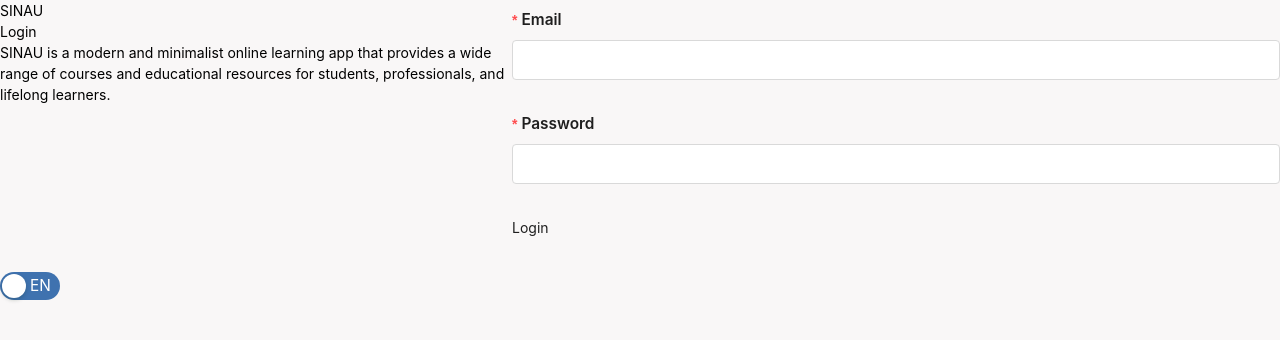
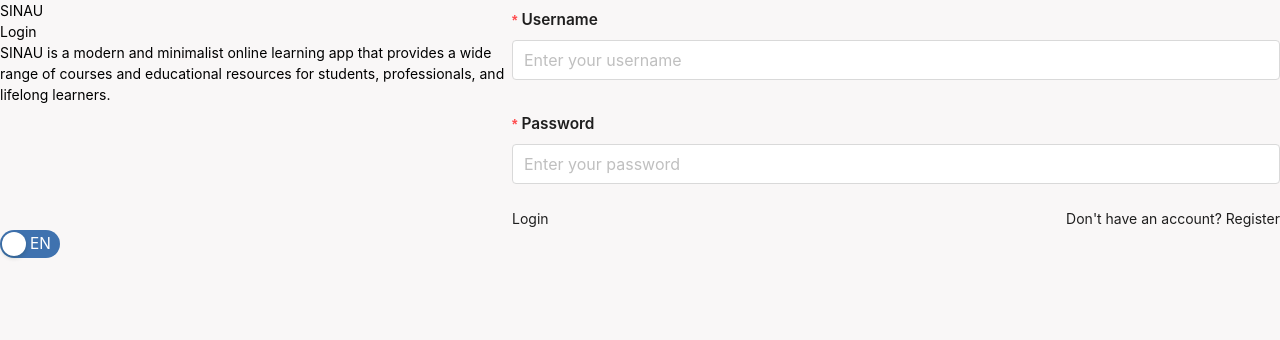
Before and after one commit to mferdiyanzah/milestone-project-2, a React (Vite) app: page /auth/login in a window 1280 px wide. Shown: the top 340 px of the page. Built offline with nearby package versions, Linux system fonts and the light colour scheme.

Commit message:
feat: add login mechanism

```diff
--- a/src/components/account-information/index.tsx
+++ b/src/components/account-information/index.tsx
@@ -1,9 +1,9 @@
 import { Form, Input, Modal, Row } from "antd";
 import { useEffect, useState } from "react";
+import { useTranslation } from "react-i18next";
+import { useNavigate } from "react-router-dom";
+import useAuth from "../../hooks/useAuth";
 import useFormContext from "../../pages/register/register.context";
-import { useTranslation } from "react-i18next";
-import { useLocalStorage } from "../../hooks/useLocalStorage";
-import { useNavigate } from "react-router-dom";
 
 const AccountInformation = () => {
   const { t } = useTranslation();
@@ -11,7 +11,7 @@ const AccountInformation = () => {
   const [form] = Form.useForm();
   const formValues = Form.useWatch([], form);
   const [isBtnDisabled, setIsBtnDisabled] = useState(true);
-  const [, setUser] = useLocalStorage("fullName", "");
+  const { register } = useAuth();
 
   const navigate = useNavigate();
 
@@ -83,14 +83,13 @@ const AccountInformation = () => {
     setFormData({ ...formData, ...values });
 
     const registerData = JSON.stringify(formData);
-    localStorage.setItem("registerData", registerData);
-    setUser(formData?.fullName);
+    register(JSON.parse(registerData));
     Modal.info({
       title: t("successTitle"),
       content: `${t("successRegister")} ${values.username}!`,
       centered: true,
       onOk: () => {
-        navigate("/");
+        navigate("/auth/login");
       },
     });
   };
--- a/src/components/login-form/index.tsx
+++ b/src/components/login-form/index.tsx
@@ -1,9 +1,42 @@
-import { Form, Input } from "antd";
+import { Form, Input, Row, message } from "antd";
+import { useEffect, useState } from "react";
 import { useTranslation } from "react-i18next";
+import { Link, useNavigate } from "react-router-dom";
+import useAuth from "../../hooks/useAuth";
+import { ILoginForm } from "./login-form.interface";
 
 const LoginForm = () => {
   const { t } = useTranslation();
-  const [form] = Form.useForm();
+  const { login } = useAuth();
+  const [form] = Form.useForm<ILoginForm>();
+  const formValues = Form.useWatch([], form);
+  const [isLoginBtnDisabled, setIsLoginBtnDisabled] = useState(true);
+  const navigate = useNavigate();
+
+  const [messageApi, contextHolder] = message.useMessage();
+
+  useEffect(() => {
+    form
+      .validateFields({ validateOnly: true })
+      .then((currentValues) => {
+        setIsLoginBtnDisabled(!Object.values(currentValues).length);
+      })
+      .catch(() => {
+        setIsLoginBtnDisabled(true);
+      });
+
+    // eslint-disable-next-line react-hooks/exhaustive-deps
+  }, [formValues]);
+
+  const onLogin = () => {
+    const values = form.getFieldsValue();
+    if (login(values)) {
+      messageApi.success(t("loginSuccess"));
+      navigate("/");
+      return;
+    }
+    messageApi.error(t("loginError"));
+  };
 
   return (
     <Form
@@ -13,23 +46,43 @@ const LoginForm = () => {
       autoComplete="off"
       size="large"
     >
-      <Form.Item label={t("email")} name="email" rules={[{ required: true }]}>
-        <Input type="email" />
+      <Form.Item
+        label={t("username")}
+        name="username"
+        rules={[
+          {
+            required: true,
+            message: t("usernameRequired"),
+          },
+        ]}
+      >
+        <Input placeholder={t("usernamePlaceholder")} />
       </Form.Item>
       <Form.Item
         label={t("password")}
         name="password"
-        rules={[{ required: true }]}
+        rules={[{ required: true, message: t("passwordRequired") }]}
       >
-        <Input type="password" />
+        <Input type="password" placeholder={t("passwordPlaceholder")} />
       </Form.Item>
-      <Form.Item>
+      <Row justify="space-between" align="middle">
         <button
           className={"px-8 py-2 text-white rounded-md text-base bg-blue-900"}
+          disabled={isLoginBtnDisabled}
+          onClick={onLogin}
         >
           {t("login")}
         </button>
-      </Form.Item>
+
+        <p>
+          {t("noAccount")}{" "}
+          <Link to="/auth/register" className="text-blue-900 underline">
+            {t("register")}
+          </Link>
+        </p>
+      </Row>
+
+      {contextHolder}
     </Form>
   );
 };
--- a/src/config/i18n.ts
+++ b/src/config/i18n.ts
@@ -59,6 +59,10 @@ export const resources = {
       helloMessage: "Hello, ",
       logout: "Logout",
       login: "Login",
+      loginSuccess: "You have successfully logged in!",
+      loginError: "Invalid username or password!",
+      noAccount: "Don't have an account?",
+      haveAccount: "Already have an account?",
     },
   },
   id: {
@@ -117,6 +121,10 @@ export const resources = {
       helloMessage: "Halo, ",
       logout: "Keluar",
       login: "Masuk",
+      loginSuccess: "Anda telah berhasil masuk!",
+      loginError: "Username atau kata sandi salah!",
+      noAccount: "Belum punya akun?",
+      haveAccount: "Sudah punya akun?",
     },
   },
 };
--- /dev/null
+++ b/src/hooks/useAuth.tsx
@@ -0,0 +1,49 @@
+import { useState } from "react";
+import { ILoginForm } from "../components/login-form/login-form.interface";
+import { IRegisterForm } from "../pages/register/register.interface";
+
+const useAuth = () => {
+  const [currentUser, setCurrentUser] = useState<IRegisterForm | null>(
+    JSON.parse(localStorage.getItem("currentUser") ?? "null") || null
+  );
+  const [users, setUsers] = useState<IRegisterForm[]>(
+    JSON.parse(localStorage.getItem("users") ?? "[]") || []
+  );
+
+  const login = ({ username, password }: ILoginForm) => {
+    const user = users.find(
+      (user) => user.username === username && user.password === password
+    );
+    if (user) {
+      setCurrentUser(user);
+      localStorage.setItem("currentUser", JSON.stringify(user));
+      return true;
+    }
+    return false;
+  };
+
+  const logout = () => {
+    setCurrentUser(null);
+    localStorage.removeItem("currentUser");
+  };
+
+  const register = (newUser: IRegisterForm) => {
+    const existingUser = users.find((user) => user.email === newUser.email);
+    if (!existingUser) {
+      const updatedUsers = [...users, newUser];
+      setUsers(updatedUsers);
+      localStorage.setItem("users", JSON.stringify(updatedUsers));
+      return true;
+    }
+    return false;
+  };
+
+  return {
+    currentUser,
+    login,
+    logout,
+    register,
+  };
+};
+
+export default useAuth;
--- a/src/pages/register/index.tsx
+++ b/src/pages/register/index.tsx
@@ -5,6 +5,7 @@ import { IRegisterForm } from "./register.interface.ts";
 import PersonalInformation from "../../components/personal-information/index.tsx";
 import AddressInformation from "../../components/address-information/index.tsx";
 import AccountInformation from "../../components/account-information/index.tsx";
+import { Link } from "react-router-dom";
 
 export const RegistrationFormContext = createContext({
   formData: {} as IRegisterForm | undefined,
@@ -63,7 +64,7 @@ const Register = () => {
       <Col
         xl={{ flex: "60%" }}
         sm={{ flex: "100%" }}
-        className="w-full lg:pl-10 flex lg:items-center"
+        className="w-full lg:pl-10 flex flex-col lg:justify-center lg:items-center"
       >
         <RegistrationFormContext.Provider value={contextValue}>
           {currentStep === 0 ? <PersonalInformation /> : null}
@@ -72,6 +73,13 @@ const Register = () => {
 
           {currentStep === 2 ? <AccountInformation /> : null}
         </RegistrationFormContext.Provider>
+
+        <p>
+          {t("haveAccount")}{" "}
+          <Link to="/auth/login" className="text-blue-900 underline">
+            {t("login")}
+          </Link>
+        </p>
       </Col>
     </Row>
   );
```
